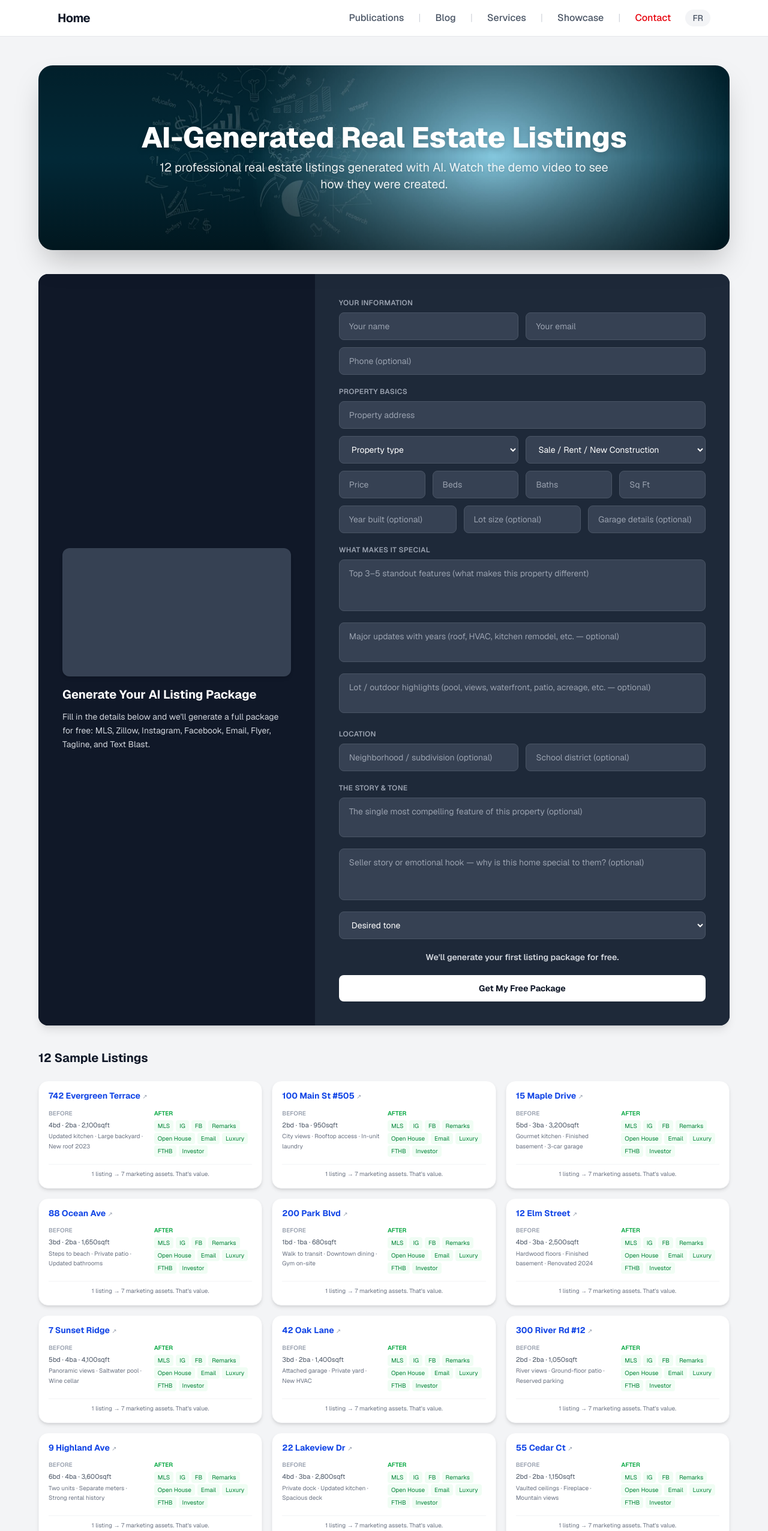
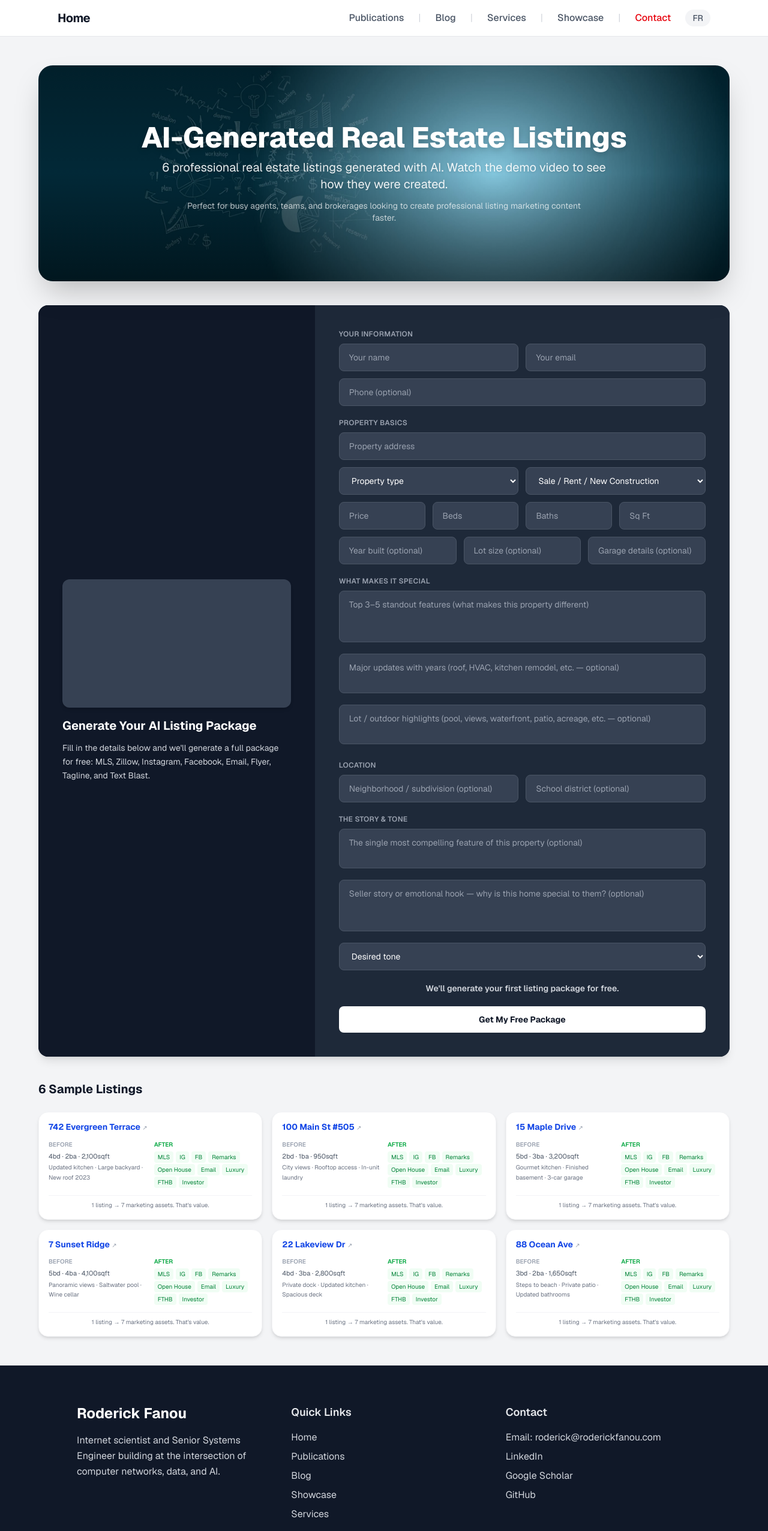
Before and after one commit to rodricfanou/rodricfanou.github.io, a Next.js app: page /real-estate-showcase in a window 1280 px wide. Shown: the top 2553 px of the page at 60% size. Built offline with nearby package versions, Linux system fonts and the light colour scheme; grey boxes are pictures that could not be loaded.

Commit message:
Reduce to 6 samples, add hero subtitle

```diff
--- a/src/app/real-estate-showcase/page.tsx
+++ b/src/app/real-estate-showcase/page.tsx
@@ -193,15 +193,9 @@ const listings = [
   { address: "742 Evergreen Terrace", type: "Single Family", beds: 4, baths: 2, sqft: 2100, features: "Updated kitchen · Large backyard · New roof 2023" },
   { address: "100 Main St #505", type: "Condo", beds: 2, baths: 1, sqft: 950, features: "City views · Rooftop access · In-unit laundry" },
   { address: "15 Maple Drive", type: "Single Family", beds: 5, baths: 3, sqft: 3200, features: "Gourmet kitchen · Finished basement · 3-car garage" },
+  { address: "7 Sunset Ridge", type: "Single Family", beds: 5, baths: 4, sqft: 4100, features: "Panoramic views · Saltwater pool · Wine cellar" },
+  { address: "22 Lakeview Dr", type: "Single Family", beds: 4, baths: 3, sqft: 2800, features: "Private dock · Updated kitchen · Spacious deck" },
   { address: "88 Ocean Ave", type: "Townhouse", beds: 3, baths: 2, sqft: 1650, features: "Steps to beach · Private patio · Updated bathrooms" },
-  { address: "200 Park Blvd", type: "Condo", beds: 1, baths: 1, sqft: 680, features: "Walk to transit · Downtown dining · Gym on-site" },
-  { address: "12 Elm Street", type: "Single Family", beds: 4, baths: 3, sqft: 2500, features: "Hardwood floors · Finished basement · Renovated 2024" },
-  { address: "7 Sunset Ridge", type: "Single Family", beds: 5, baths: 4, sqft: 4100, features: "Panoramic views · Saltwater pool · Wine cellar" },
-  { address: "42 Oak Lane", type: "Townhouse", beds: 3, baths: 2, sqft: 1400, features: "Attached garage · Private yard · New HVAC" },
-  { address: "300 River Rd #12", type: "Condo", beds: 2, baths: 2, sqft: 1050, features: "River views · Ground-floor patio · Reserved parking" },
-  { address: "9 Highland Ave", type: "Multi-Family", beds: 6, baths: 4, sqft: 3600, features: "Two units · Separate meters · Strong rental history" },
-  { address: "22 Lakeview Dr", type: "Single Family", beds: 4, baths: 3, sqft: 2800, features: "Private dock · Updated kitchen · Spacious deck" },
-  { address: "55 Cedar Ct", type: "Condo", beds: 2, baths: 2, sqft: 1150, features: "Vaulted ceilings · Fireplace · Mountain views" },
 ];
 
 export default function RealEstateShowcase() {
@@ -228,8 +222,13 @@ export default function RealEstateShowcase() {
               </h1>
               <p className="text-base text-white/90 drop-shadow-sm md:text-lg md:text-xl max-w-3xl mx-auto">
                 {isFr
-                  ? "12 annonces immobilières professionnelles générées avec l'IA. Regardez la vidéo pour voir comment elles ont été créées."
-                  : "12 professional real estate listings generated with AI. Watch the demo video to see how they were created."}
+                  ? "6 annonces immobilières professionnelles générées avec l'IA. Regardez la vidéo pour voir comment elles ont été créées."
+                  : "6 professional real estate listings generated with AI. Watch the demo video to see how they were created."}
+              </p>
+              <p className="text-sm text-white/70 mt-3 max-w-2xl mx-auto">
+                {isFr
+                  ? "Parfait pour les agents, équipes et courtiers occupés qui souhaitent créer plus rapidement du contenu marketing professionnel pour leurs annonces."
+                  : "Perfect for busy agents, teams, and brokerages looking to create professional listing marketing content faster."}
               </p>
             </div>
           </FadeIn>
@@ -276,7 +275,7 @@ export default function RealEstateShowcase() {
       <section className="w-full max-w-6xl mt-8 md:mt-10">
         <FadeIn>
           <h2 className="text-xl font-bold text-gray-900 mb-6">
-            {isFr ? "12 Annonces Exemples" : "12 Sample Listings"}
+            {isFr ? "6 Annonces Exemples" : "6 Sample Listings"}
           </h2>
           <div className="grid grid-cols-1 md:grid-cols-3 gap-4">
             {listings.map((item) => (
```
